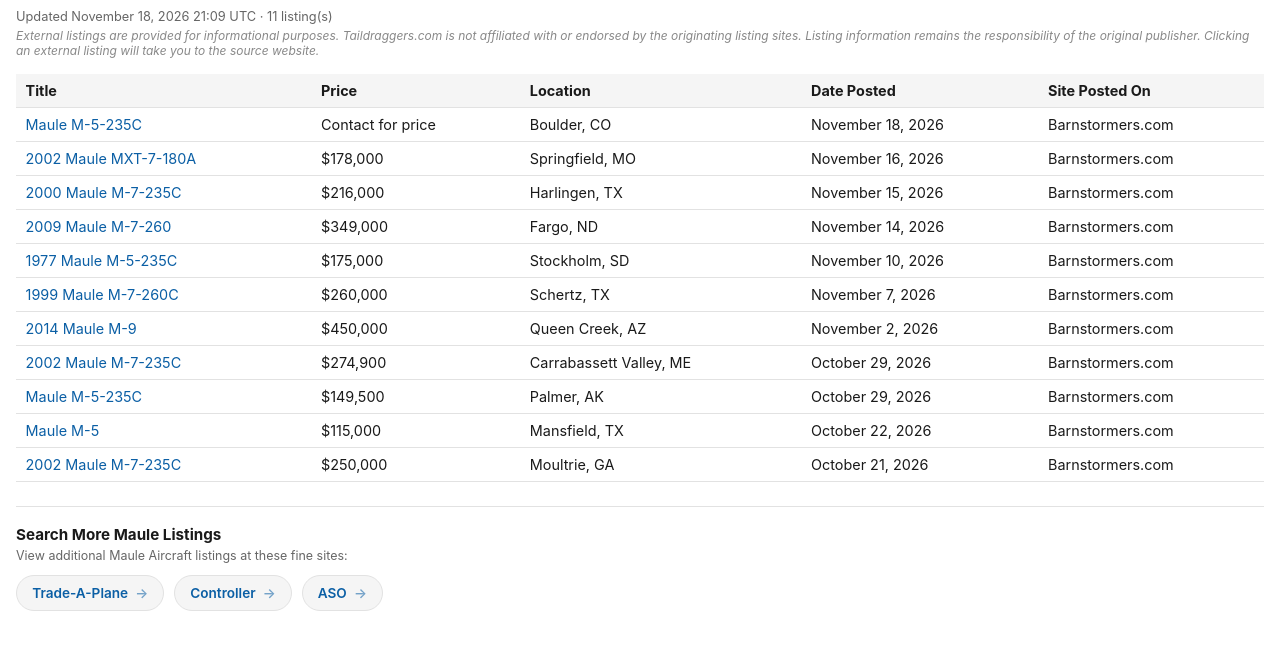
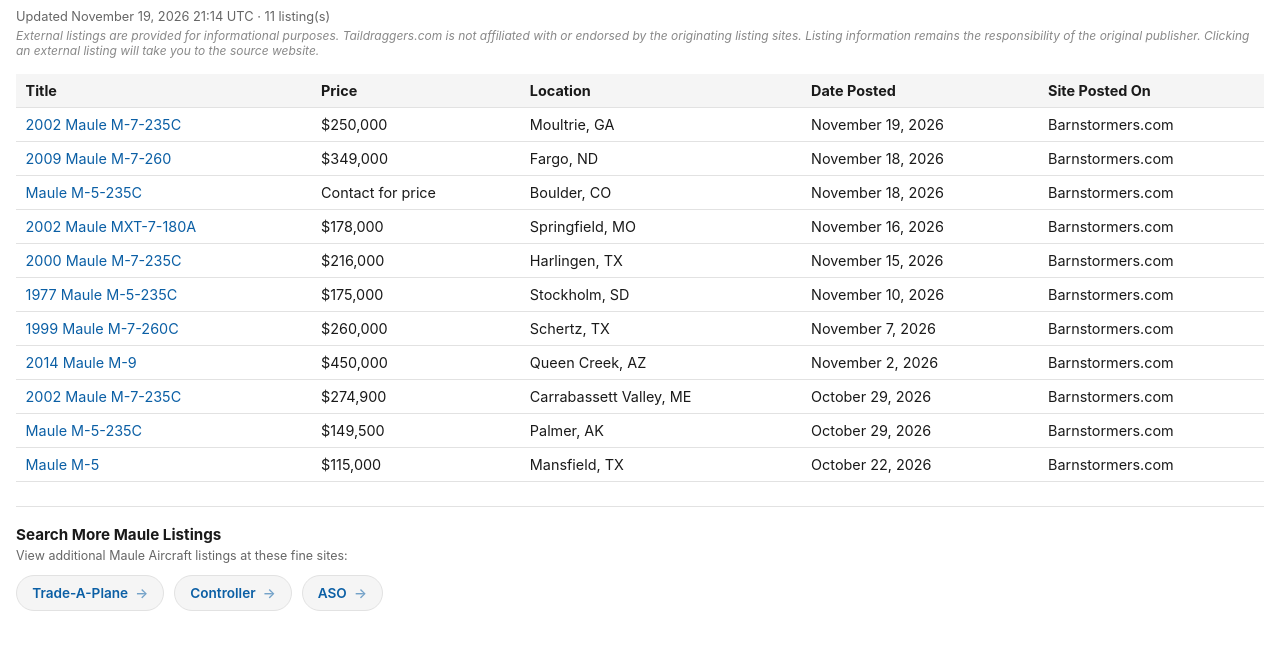
Before and after one commit to taildraggers/maule, a plain HTML site: page docs/index.html in a window 1280 px wide. Shown: the part 43-692 px from the top of the page. Drawn offline with Linux system fonts and the light colour scheme.

Commit message:
Update Maule listings (2026-11-19)

```diff
--- a/docs/index.html
+++ b/docs/index.html
@@ -76,24 +76,24 @@
 </head>
 <body>
   <h1>Other Maule Ads on the Web</h1>
-  <div class="updated">Updated November 18, 2026 21:09 UTC &middot; 11 listing(s)</div>
+  <div class="updated">Updated November 19, 2026 21:14 UTC &middot; 11 listing(s)</div>
   <div class="disclaimer">External listings are provided for informational purposes. Taildraggers.com is not affiliated with or endorsed by the originating listing sites. Listing information remains the responsibility of the original publisher. Clicking an external listing will take you to the source website.</div>
   <table>
     <thead>
       <tr><th>Title</th><th>Price</th><th>Location</th><th>Date Posted</th><th>Site Posted On</th></tr>
     </thead>
     <tbody>
+        <tr><td><a href="https://www.barnstormers.com/classified-2074521-2002-MAULE-M-7-235C.html" target="_blank" rel="noopener noreferrer">2002 Maule M-7-235C</a></td><td>$250,000</td><td>Moultrie, GA</td><td>November 19, 2026</td><td>Barnstormers.com</td></tr>
+        <tr><td><a href="https://www.barnstormers.com/classified-2077801-2009-Maule-M7-260-TTSN-990.html" target="_blank" rel="noopener noreferrer">2009 Maule M-7-260</a></td><td>$349,000</td><td>Fargo, ND</td><td>November 18, 2026</td><td>Barnstormers.com</td></tr>
         <tr><td><a href="https://www.barnstormers.com/classified-2084475-Maule-M5-235C.html" target="_blank" rel="noopener noreferrer">Maule M-5-235C</a></td><td>Contact for price</td><td>Boulder, CO</td><td>November 18, 2026</td><td>Barnstormers.com</td></tr>
         <tr><td><a href="https://www.barnstormers.com/classified-2084043-2002-MAULE-MXT-7-180A.html" target="_blank" rel="noopener noreferrer">2002 Maule MXT-7-180A</a></td><td>$178,000</td><td>Springfield, MO</td><td>November 16, 2026</td><td>Barnstormers.com</td></tr>
         <tr><td><a href="https://www.barnstormers.com/classified-2017090-2000-Maule-M7-235C.html" target="_blank" rel="noopener noreferrer">2000 Maule M-7-235C</a></td><td>$216,000</td><td>Harlingen, TX</td><td>November 15, 2026</td><td>Barnstormers.com</td></tr>
-        <tr><td><a href="https://www.barnstormers.com/classified-2077801-2009-Maule-M7-260-TTSN-990.html" target="_blank" rel="noopener noreferrer">2009 Maule M-7-260</a></td><td>$349,000</td><td>Fargo, ND</td><td>November 14, 2026</td><td>Barnstormers.com</td></tr>
         <tr><td><a href="https://www.barnstormers.com/classified-2077784-1977-Maule-M5-235C.html" target="_blank" rel="noopener noreferrer">1977 Maule M-5-235C</a></td><td>$175,000</td><td>Stockholm, SD</td><td>November 10, 2026</td><td>Barnstormers.com</td></tr>
         <tr><td><a href="https://www.barnstormers.com/classified-2058435-1999-Maule-M-7-260C.html" target="_blank" rel="noopener noreferrer">1999 Maule M-7-260C</a></td><td>$260,000</td><td>Schertz, TX</td><td>November 7, 2026</td><td>Barnstormers.com</td></tr>
         <tr><td><a href="https://www.barnstormers.com/classified-2081544-2014-Maule-M9.html" target="_blank" rel="noopener noreferrer">2014 Maule M-9</a></td><td>$450,000</td><td>Queen Creek, AZ</td><td>November 2, 2026</td><td>Barnstormers.com</td></tr>
         <tr><td><a href="https://www.barnstormers.com/classified-2080783-2002-Maule-M-7-235C.html" target="_blank" rel="noopener noreferrer">2002 Maule M-7-235C</a></td><td>$274,900</td><td>Carrabassett Valley, ME</td><td>October 29, 2026</td><td>Barnstormers.com</td></tr>
         <tr><td><a href="https://www.barnstormers.com/classified-2080906-Maule-M5-235C.html" target="_blank" rel="noopener noreferrer">Maule M-5-235C</a></td><td>$149,500</td><td>Palmer, AK</td><td>October 29, 2026</td><td>Barnstormers.com</td></tr>
         <tr><td><a href="https://www.barnstormers.com/classified-2079695-Maule-M5-210TC-Turbocharged.html" target="_blank" rel="noopener noreferrer">Maule M-5</a></td><td>$115,000</td><td>Mansfield, TX</td><td>October 22, 2026</td><td>Barnstormers.com</td></tr>
-        <tr><td><a href="https://www.barnstormers.com/classified-2074521-2002-MAULE-M-7-235C.html" target="_blank" rel="noopener noreferrer">2002 Maule M-7-235C</a></td><td>$250,000</td><td>Moultrie, GA</td><td>October 21, 2026</td><td>Barnstormers.com</td></tr>
     </tbody>
   </table>
   <div class="more-resources">
```
